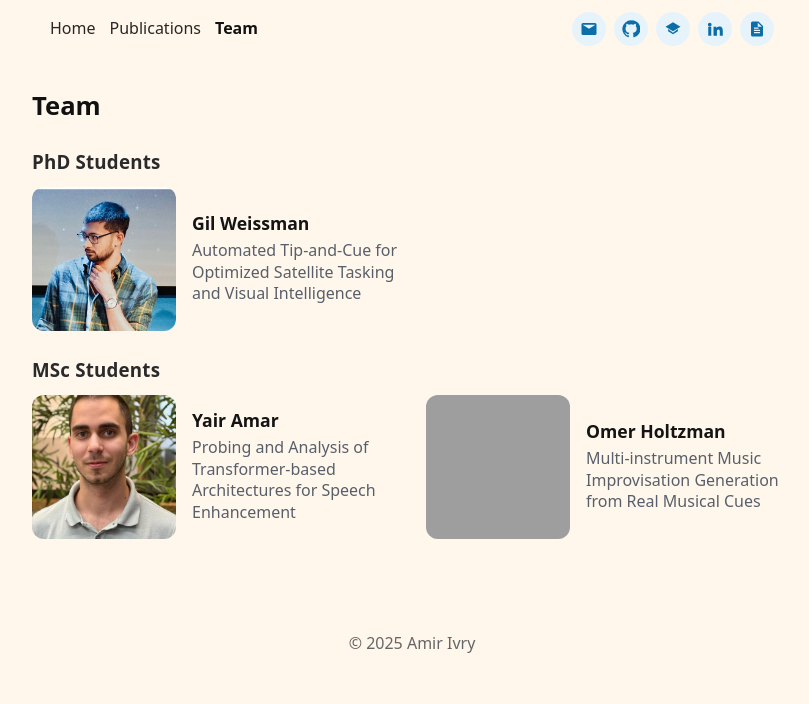
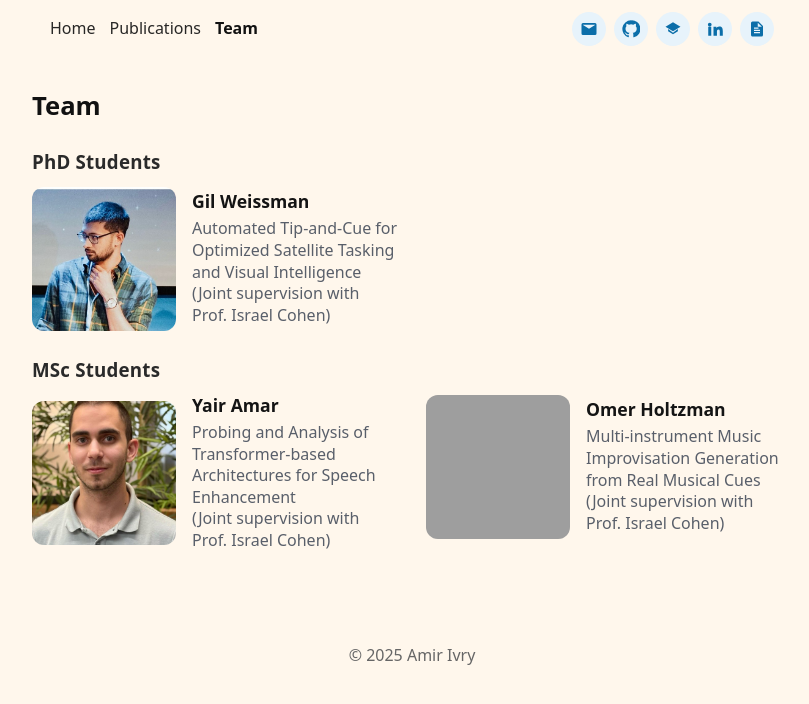
Before and after one commit to Amir-Ivry/Amir-Ivry.github.io, a Jekyll site: the page built from team.md, in a window 1280 px wide. Shown: the top 704 px of the page, without its empty margins (228-1037 px from the left). Built offline with Jekyll 4.4.1, drawn with Linux system fonts in a browser that asks for light colours; grey boxes are pictures that could not be loaded.

Commit message:
Update team.yaml

```diff
--- a/_data/team.yaml
+++ b/_data/team.yaml
@@ -1,13 +1,13 @@
 phd:
   - name: "Gil Weissman"
     photo: "/assets/img/team/Gil_Weissman.jpg"
-    field: "Automated Tip-and-Cue for Optimized Satellite Tasking and Visual Intelligence"
+    field: "Automated Tip-and-Cue for Optimized Satellite Tasking and Visual Intelligence <br> (Joint supervision with Prof. Israel Cohen)"
 
 msc:
   - name: "Yair Amar"
     photo: "/assets/img/team/Yair_Amar.jpeg"
-    field: "Probing and Analysis of Transformer-based Architectures for Speech Enhancement"
+    field: "Probing and Analysis of Transformer-based Architectures for Speech Enhancement <br> (Joint supervision with Prof. Israel Cohen)"
 
   - name: "Omer Holtzman"
     photo: "/assets/img/team/msc_second.jpg"
-    field: "Multi-instrument Music Improvisation Generation from Real Musical Cues"
+    field: "Multi-instrument Music Improvisation Generation from Real Musical Cues <br> (Joint supervision with Prof. Israel Cohen)"
```
